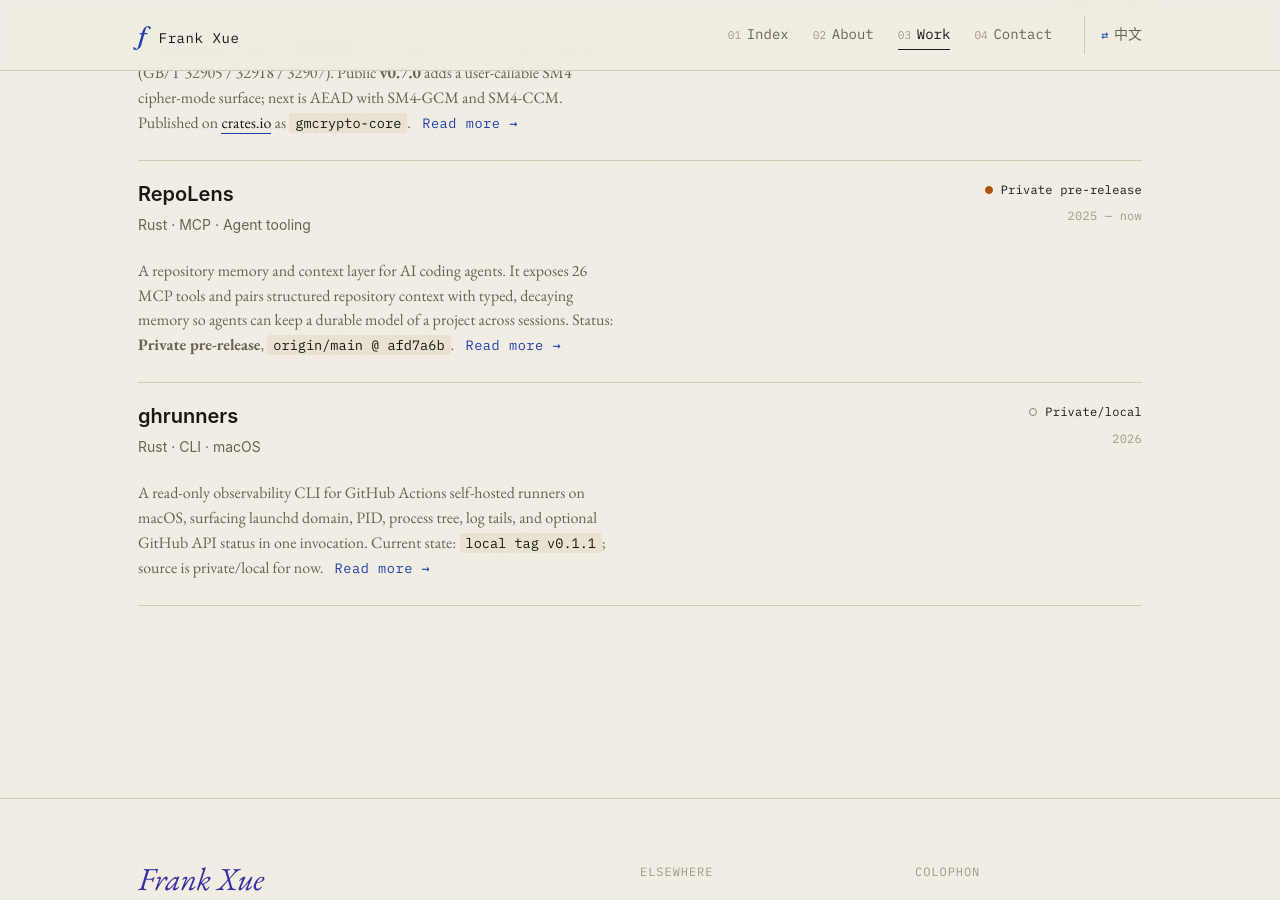
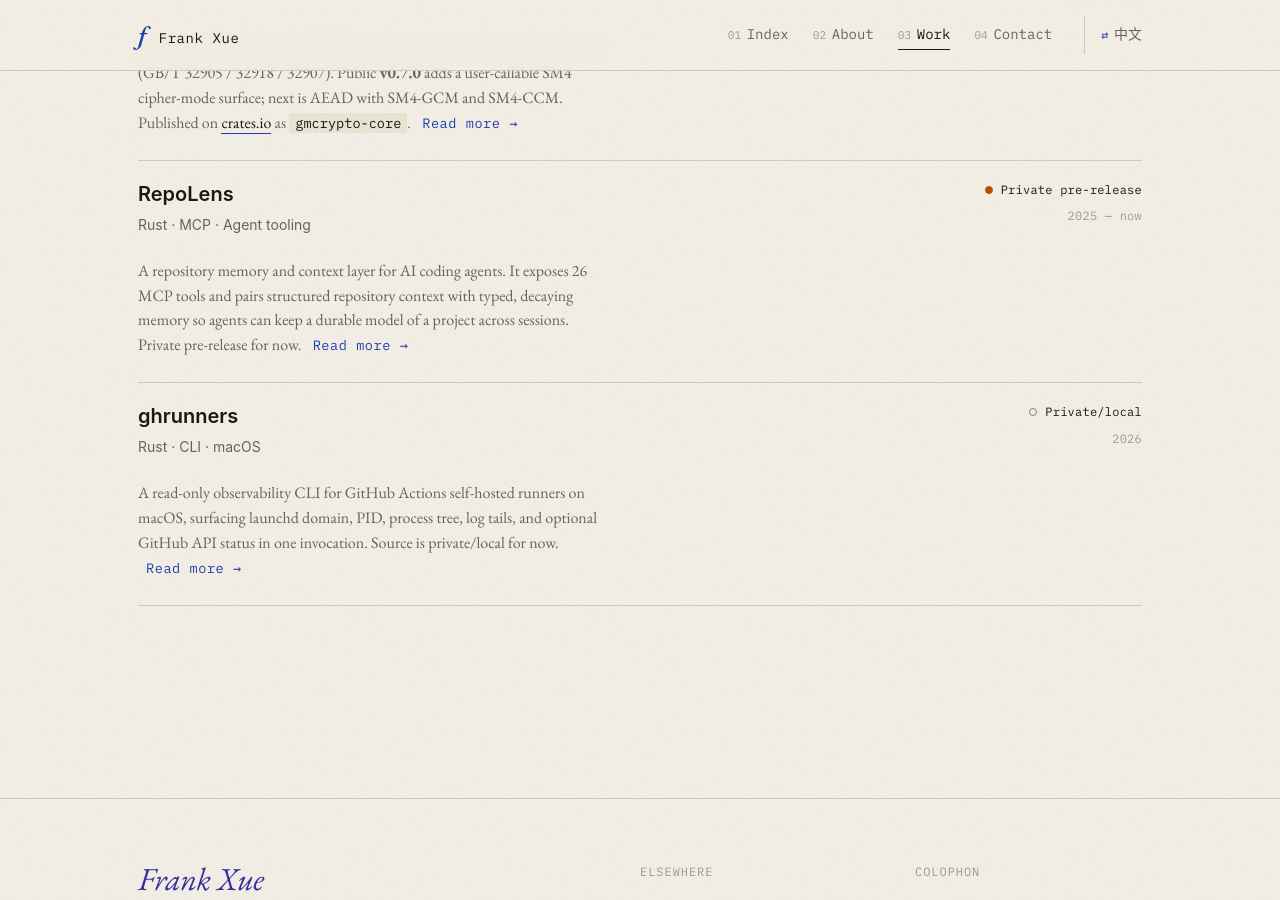
Before and after one commit to frankxue831/frankxue831.github.io, a Jekyll site: the page built from projects.html, in a window 1280 px wide and 900 px high, scrolled down 608 px. Built offline with Jekyll 4.4.1, drawn with Linux system fonts in a browser that asks for light colours.

Commit message:
Gate private release refs out of /projects notes too (PR #7 review)
Copilot review caught that while the ledger row hides project.release
for non-public projects, the prose notes below still rendered
<code>{{ project.release }}</code> for repolens-rs (origin/main @ sha)
and ghrunners (local tag v0.1.1) — contradicting the row gating.

Removed the raw release identifiers from both private projects' notes
in EN and ZH; the row's status pill already carries the state, so the
notes now read as plain prose ("Private pre-release for now." /
"Source is private/local for now."). gm-crypto-rs keeps its public
v0.7.0 reference (public_tag).

Verified: no afd7a6b / "local tag v0.1.1" in built /projects/ or
/zh/projects/; gm-crypto-rs v0.7.0 retained; validate_site.rb passes.

Co-Authored-By: Claude Opus 4.7 (1M context) <noreply@anthropic.com>

```diff
--- a/projects.html
+++ b/projects.html
@@ -51,16 +51,13 @@ alternate: /zh/projects/
                 A repository memory and context layer for AI coding agents.
                 It exposes 26 MCP tools and pairs structured repository context
                 with typed, decaying memory so agents can keep a durable model
-                of a project across sessions. Status:
-                <strong>{{ project.status_label.en }}</strong>,
-                <code>{{ project.release }}</code>.
+                of a project across sessions. Private pre-release for now.
                 <a href="{{ project.detail_url | relative_url }}" class="work-list__more">Read more →</a>
                 {% when 'ghrunners' %}
                 A read-only observability CLI for GitHub Actions self-hosted
                 runners on macOS, surfacing launchd domain, PID, process tree,
                 log tails, and optional GitHub API status in one invocation.
-                Current state: <code>{{ project.release }}</code>; source is
-                private/local for now.
+                Source is private/local for now.
                 <a href="{{ project.detail_url | relative_url }}" class="work-list__more">Read more →</a>
                 {% endcase %}
             </p>
--- a/zh/projects.html
+++ b/zh/projects.html
@@ -49,14 +49,12 @@ alternate: /projects/
                 <em>给 AI 编程 Agent 用</em>的仓库记忆和上下文层。
                 它通过 MCP 暴露 26 个工具,把结构化仓库上下文和会随时间衰减的
                 类型化记忆连在一起,让 Agent 能跨 session 保留对项目的稳定理解。
-                状态: <strong>{{ project.status_label.zh }}</strong>,
-                <code>{{ project.release }}</code>。
+                目前仍是私有预发布。
                 <a href="{{ project.zh_detail_url | relative_url }}" class="work-list__more">继续读 →</a>
                 {% when 'ghrunners' %}
                 macOS 上 GitHub Actions self-hosted runner 的只读观测 CLI。
                 一条命令就能看到 launchd domain、PID、进程树、日志尾,
-                需要的话还能附上 GitHub API 的状态。当前状态:
-                <code>{{ project.release }}</code>; 目前源码仍是本地/私有。
+                需要的话还能附上 GitHub API 的状态。目前源码仍是本地/私有。
                 <a href="{{ project.zh_detail_url | relative_url }}" class="work-list__more">继续读 →</a>
                 {% endcase %}
             </p>
```
